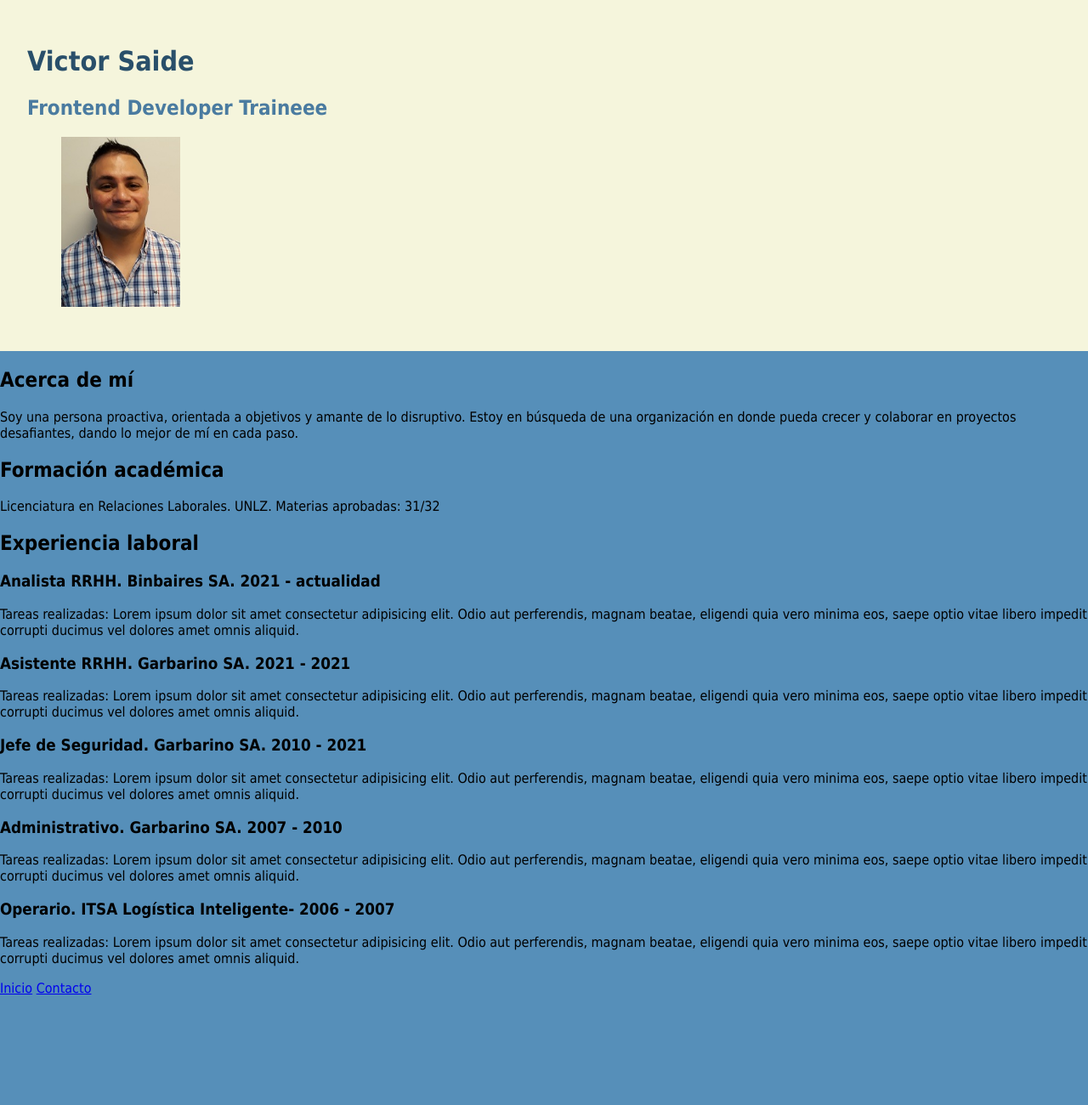
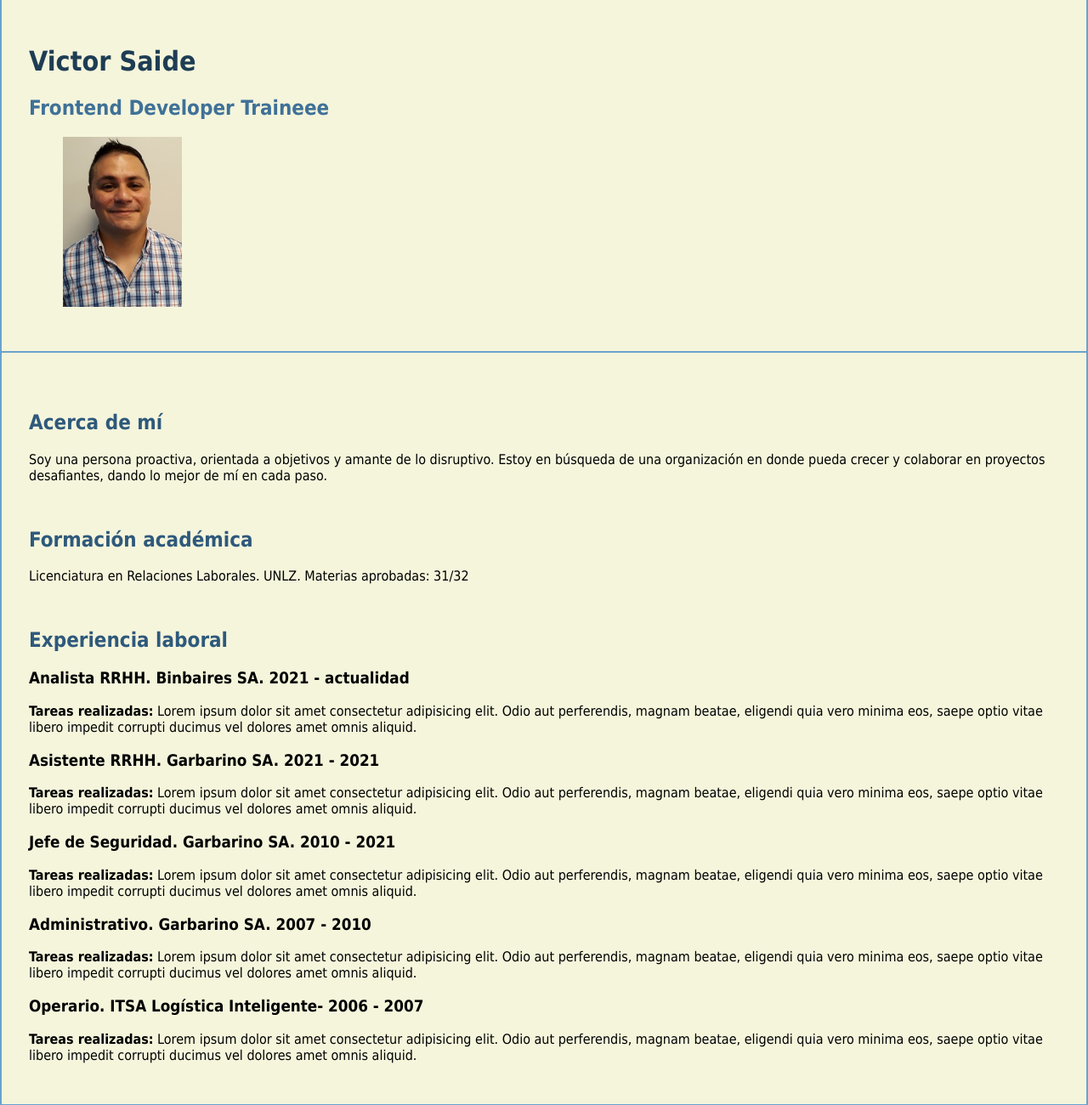
Before and after one commit to victorSaide/victor_saide_cv, a plain HTML site: page index.html in a window 1280 px wide. Shown: the top 1300 px of the page at 85% size. Before the commit the page ends 1172 px from the top, so only its background shows below. Drawn offline with Linux system fonts and the light colour scheme.

Commit message:
cambios en estilos

```diff
--- a/assets/styles/main.css
+++ b/assets/styles/main.css
@@ -1,19 +1,54 @@
 body{
-    background-color: #568fb9;
+    background-color:beige;
     font-family: Tahoma;
     margin: 0;
     padding: 0;
 }
 
 header{
-    background-color: beige;
     padding: 4vh;
+    border: #6aa2cd solid 2px;
+    border-top: none;
 }
 
 header>h1{
-    color: #294f6a;
+    color: #1e3d54;
 }
 
 header>h2{
-    color: #4a7ba0
+    color: #3f7197
 }
+
+section {
+    padding: 4vh;
+    border: #6aa2cd solid 2px;
+    border-top: none;
+}
+
+section h2{
+    color: #2e597b;
+}
+
+article{
+    padding-top: 2vh;
+}
+
+article span{
+    font-weight: bold;
+}
+
+footer{
+    background-color:#1e3d54;
+    padding: 4vh;
+    border: #6aa2cd solid 2px;
+    border-top: none;
+}
+
+footer>a{
+    color:beige;
+    text-decoration: none;
+}
+
+footer{
+    text-align: center;
+}
--- a/index.html
+++ b/index.html
@@ -20,31 +20,31 @@
 
     <section>
 
-        <!--sobre mí -->
+        <!--sobre-mi -->
         <article>
             <h2>Acerca de mí</h2>
             <p>Soy una persona proactiva, orientada a objetivos y amante de lo disruptivo. Estoy en búsqueda de una organización en donde pueda crecer y colaborar en proyectos desafiantes, dando lo mejor de mí en cada paso.</p>
         </article>
 
-        <!--formación -->
+        <!--formacion -->
         <article>
             <h2>Formación académica</h2>
             <p>Licenciatura en Relaciones Laborales. UNLZ. Materias aprobadas: 31/32</p>
         </article>
 
-        <!-- experiencia laboral -->
+        <!-- experiencia-laboral -->
         <article>
             <h2>Experiencia laboral</h2>
             <h3>Analista RRHH. Binbaires SA. 2021 - actualidad</h3>
-        <p>Tareas realizadas: Lorem ipsum dolor sit amet consectetur adipisicing elit. Odio aut perferendis, magnam beatae, eligendi quia vero minima eos, saepe optio vitae libero impedit corrupti ducimus vel dolores amet omnis aliquid.</p>
+            <p><span>Tareas realizadas:</span> Lorem ipsum dolor sit amet consectetur adipisicing elit. Odio aut perferendis, magnam beatae, eligendi quia vero minima eos, saepe optio vitae libero impedit corrupti ducimus vel dolores amet omnis aliquid.</p>
             <h3>Asistente RRHH. Garbarino SA. 2021 - 2021</h3>
-        <p>Tareas realizadas: Lorem ipsum dolor sit amet consectetur adipisicing elit. Odio aut perferendis, magnam beatae, eligendi quia vero minima eos, saepe optio vitae libero impedit corrupti ducimus vel dolores amet omnis aliquid.</p>
+            <p><span>Tareas realizadas:</span> Lorem ipsum dolor sit amet consectetur adipisicing elit. Odio aut perferendis, magnam beatae, eligendi quia vero minima eos, saepe optio vitae libero impedit corrupti ducimus vel dolores amet omnis aliquid.</p>
             <h3>Jefe de Seguridad. Garbarino SA. 2010 - 2021</h3>
-        <p>Tareas realizadas: Lorem ipsum dolor sit amet consectetur adipisicing elit. Odio aut perferendis, magnam beatae, eligendi quia vero minima eos, saepe optio vitae libero impedit corrupti ducimus vel dolores amet omnis aliquid.</p>
+            <p><span>Tareas realizadas:</span> Lorem ipsum dolor sit amet consectetur adipisicing elit. Odio aut perferendis, magnam beatae, eligendi quia vero minima eos, saepe optio vitae libero impedit corrupti ducimus vel dolores amet omnis aliquid.</p>
             <h3>Administrativo. Garbarino SA. 2007 - 2010</h3>
-        <p>Tareas realizadas: Lorem ipsum dolor sit amet consectetur adipisicing elit. Odio aut perferendis, magnam beatae, eligendi quia vero minima eos, saepe optio vitae libero impedit corrupti ducimus vel dolores amet omnis aliquid.</p>
+            <p><span>Tareas realizadas:</span> Lorem ipsum dolor sit amet consectetur adipisicing elit. Odio aut perferendis, magnam beatae, eligendi quia vero minima eos, saepe optio vitae libero impedit corrupti ducimus vel dolores amet omnis aliquid.</p>
             <h3>Operario. ITSA Logística Inteligente- 2006 - 2007</h3>
-        <p>Tareas realizadas: Lorem ipsum dolor sit amet consectetur adipisicing elit. Odio aut perferendis, magnam beatae, eligendi quia vero minima eos, saepe optio vitae libero impedit corrupti ducimus vel dolores amet omnis aliquid.</p>
+            <p><span>Tareas realizadas:</span> Lorem ipsum dolor sit amet consectetur adipisicing elit. Odio aut perferendis, magnam beatae, eligendi quia vero minima eos, saepe optio vitae libero impedit corrupti ducimus vel dolores amet omnis aliquid.</p>
         </article>
 
     </section>
```
Lines whose indentation alone changed are shown as unchanged.
